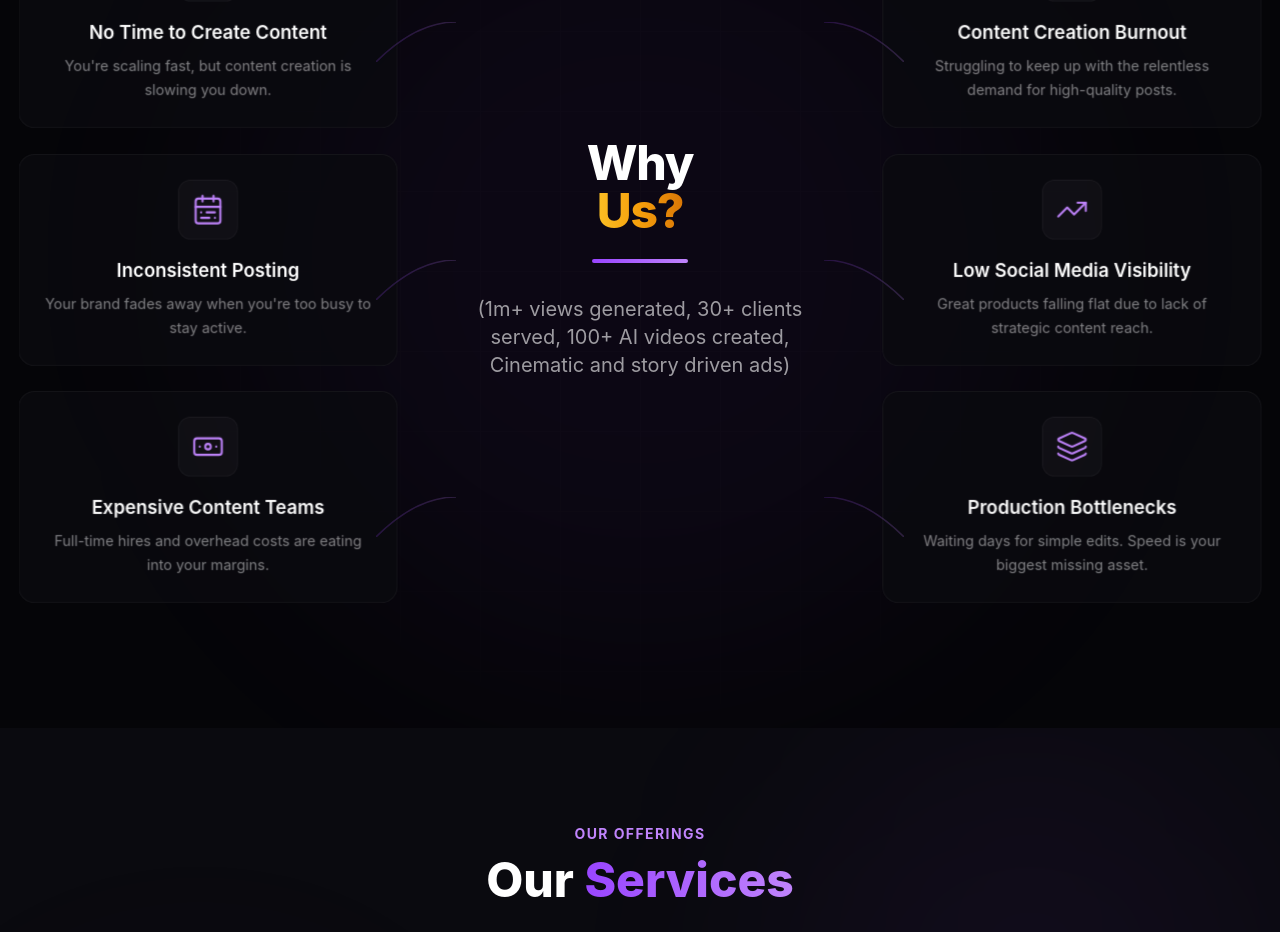
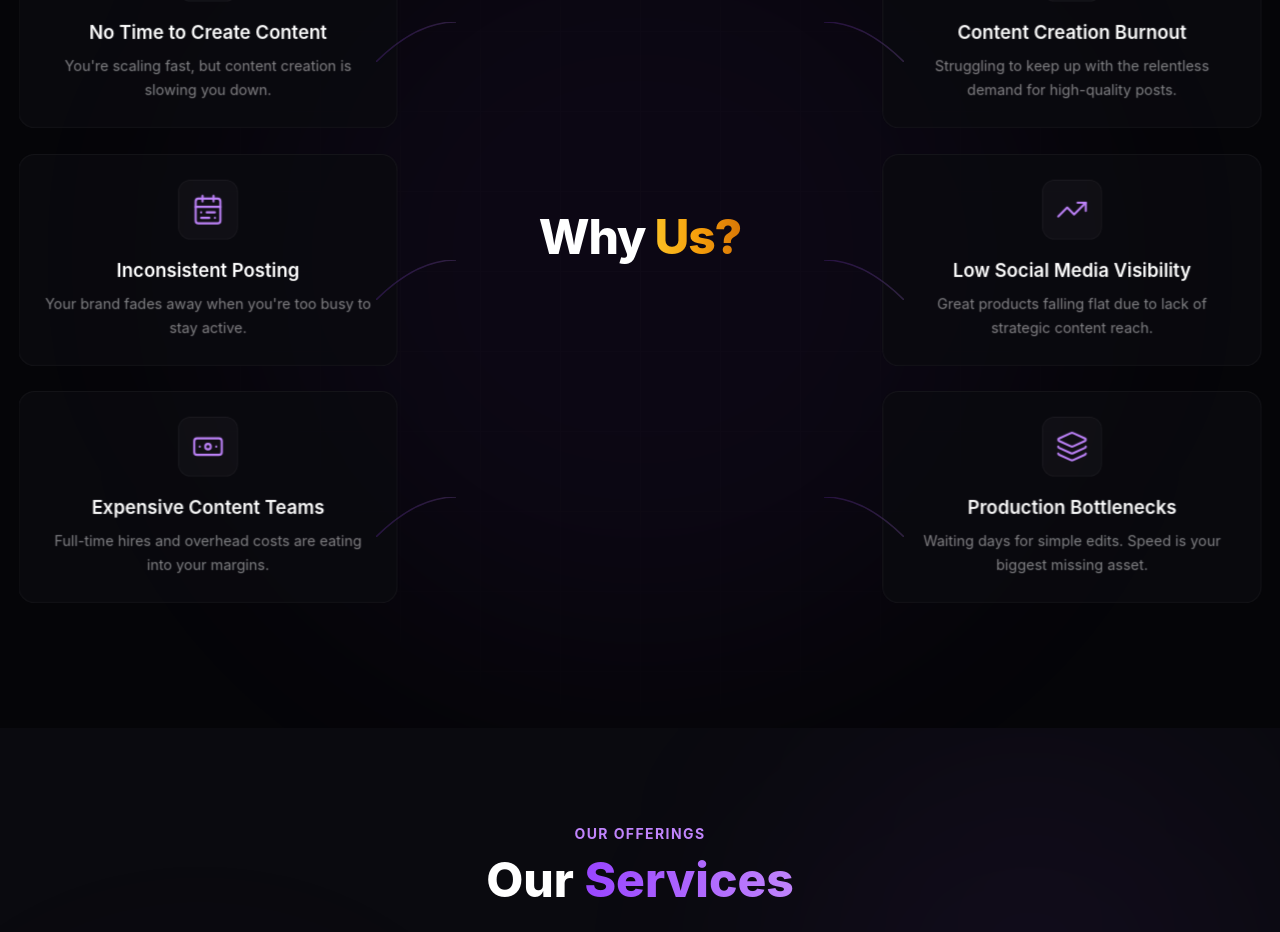
Before and after one commit to YashJoshi1534/SolutionMedia, a React (Vite) app in the folder client/: page / in a window 1280 px wide. Shown: the part 1200-2132 px from the top of the page. Built offline with nearby package versions, Linux system fonts and the light colour scheme.

Commit message:
make the changes

```diff
--- a/client/src/App.jsx
+++ b/client/src/App.jsx
@@ -56,7 +56,6 @@ function LandingPage({ openPopup }) {
         <ProblemsWeSolve
           title1="Why"
           title2="Us?"
-          subtitle="(1m+ views generated, 30+ clients served, 100+ AI videos created, Cinematic and story driven ads)"
         />
         <Services />
         <Testimonials />
--- a/client/src/components/ProblemsWeSolve.jsx
+++ b/client/src/components/ProblemsWeSolve.jsx
@@ -175,18 +175,15 @@ const ProblemsWeSolve = ({
               viewport={{ once: true }}
               transition={{ duration: 0.8 }}
             >
-              <h2 className="text-4xl sm:text-5xl lg:text-5xl font-extrabold tracking-tight mb-6">
-                <span className="text-white block">{title1}</span>
-                <span className="bg-gradient-to-r from-[#FBBF24] via-[#F59E0B] to-[#D97706] bg-clip-text text-transparent">
-                  {title2}
-                </span>
-              </h2>
-              <div className="flex justify-center mb-8">
-                <div className="h-1 w-24 bg-gradient-to-r from-[#9945FF] to-[#C084FC] rounded-full" />
+              <div className="inline-flex flex-col items-center mb-8">
+                <h2 className="text-4xl sm:text-5xl lg:text-5xl font-extrabold tracking-tight mb-3 text-center">
+                  <span className="text-white">{title1} </span>
+                  <span className="bg-gradient-to-r from-[#FBBF24] via-[#F59E0B] to-[#D97706] bg-clip-text text-transparent">
+                    {title2}
+                  </span>
+                </h2>
+                {/* <div className="h-1 w-full bg-gradient-to-r from-[#9945FF] to-[#C084FC] rounded-full" /> */}
               </div>
-              <p className="text-white/60 text-lg sm:text-xl max-w-sm mx-auto leading-relaxed">
-                {subtitle}
-              </p>
             </motion.div>
           </div>
 
--- a/client/src/pages/Pricing.jsx
+++ b/client/src/pages/Pricing.jsx
@@ -23,6 +23,7 @@ const packages = [
       { icon: Brain, text: 'AI Avatar + Audio Cloning' },
       { icon: FileText, text: 'Scripting & Copywriting' },
       { icon: Globe, text: 'Landing Page Design' },
+      { icon: Video, text: '12–15 High Quality Edits' },
     ],
   },
   {
@@ -173,7 +174,7 @@ const Pricing = () => {
 
       {/* Pricing Cards */}
       <section className="relative z-10 px-4 pb-20">
-        <div className="max-w-5xl mx-auto grid md:grid-cols-2 gap-8 justify-center">
+        <div className="max-w-5xl mx-auto grid md:grid-cols-2 gap-8 justify-center items-stretch">
           {packages.map((pkg, idx) => (
             <motion.div
               key={pkg.id}
@@ -182,7 +183,7 @@ const Pricing = () => {
               viewport={{ once: true, margin: '-50px' }}
               variants={fadeUp}
               custom={idx}
-              className={`relative group ${pkg.popular ? 'lg:-mt-4 lg:mb-4' : ''}`}
+              className="relative group h-full"
             >
               {/* Popular Glow */}
               {pkg.popular && (
@@ -190,7 +191,7 @@ const Pricing = () => {
               )}
 
               <div
-                className={`relative h-full rounded-3xl border ${pkg.borderColor} bg-[#12121A]/80 backdrop-blur-xl p-8 overflow-hidden transition-all duration-500 hover:border-white/20 hover:translate-y-[-4px]`}
+                className={`relative h-full rounded-3xl border ${pkg.borderColor} bg-[#12121A]/80 backdrop-blur-xl p-8 overflow-hidden transition-all duration-500 hover:border-white/20 hover:translate-y-[-4px] flex flex-col`}
                 style={{
                   boxShadow: `0 0 60px -20px ${pkg.glowColor}`,
                 }}
@@ -234,6 +235,7 @@ const Pricing = () => {
                 {/* CTA */}
                 <a
                   href="/"
+                  style={{ marginTop: 'auto' }}
                   className={`w-full inline-flex items-center justify-center gap-2 py-3.5 rounded-xl font-semibold text-sm transition-all duration-300 group/btn ${
                     pkg.popular
                       ? `bg-gradient-to-r ${pkg.gradient} text-white hover:shadow-lg hover:shadow-[#9945FF]/30 hover:scale-[1.02]`
```
